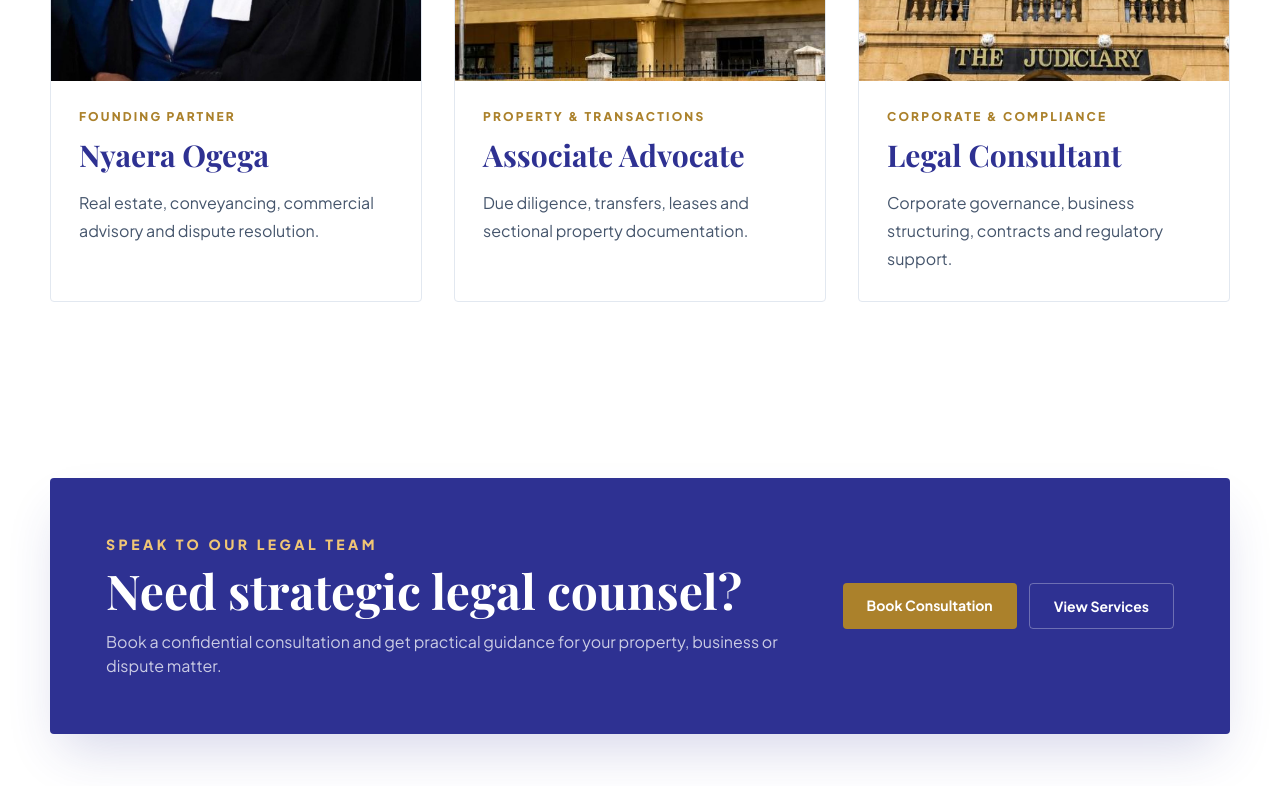
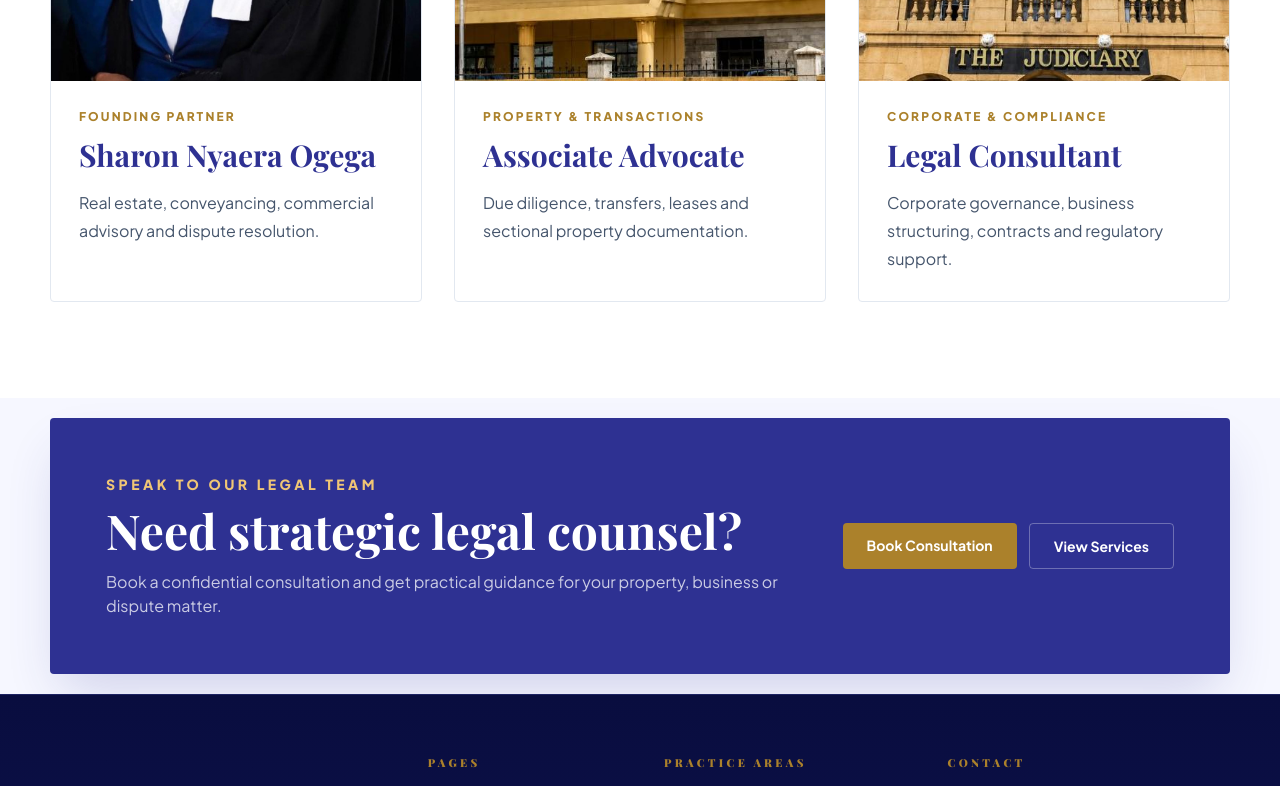
Before and after one commit to chawelson/nyaera-ogega-law, a Next.js app: page /team in a window 1280 px wide. Shown: the part 1180-1966 px from the top of the page. Built offline with nearby package versions, Linux system fonts and the light colour scheme; a web font is replaced by a local one.

Commit message:
Updates to footer& pages

```diff
--- a/src/app/contact/page.tsx
+++ b/src/app/contact/page.tsx
@@ -118,7 +118,7 @@ export default function ContactPage() {
         <div className="absolute inset-0 flex flex-col items-center justify-center text-center">
           <div className="rounded-2xl bg-white/10 p-8 backdrop-blur-md border border-white/20">
             <h2 className="font-display text-2xl font-bold text-white">Nyaera Ogega & Co.</h2>
-            <p className="mt-1 text-white/70">Nairobi Headquarters</p>
+            <p className="mt-1 text-white/70">Shelter Afrique Building, Nairobi</p>
             <div className="mt-6 flex flex-col items-center">
               <div className="flex h-12 w-12 animate-bounce items-center justify-center rounded-full bg-[#ab812b] text-white shadow-lg">
                 <MapPin size={24} />
--- a/src/components/cta.tsx
+++ b/src/components/cta.tsx
@@ -2,7 +2,7 @@ import Link from 'next/link';
 
 export function CTA() {
   return (
-    <section className="bg-white py-14 md:py-20">
+    <section className="bg-[#f6f7ff] py-14 md:py-5">
       <div className="site-container overflow-hidden rounded bg-[#2e3192] p-6 text-white shadow-2xl shadow-[#2e3192]/20 sm:p-10 md:p-14">
         <div className="grid gap-8 md:grid-cols-[1.3fr_.7fr] md:items-center">
           <div>
--- a/src/lib/site-data.ts
+++ b/src/lib/site-data.ts
@@ -86,7 +86,7 @@ export const practiceAreas = [
 ];
 
 export const teamMembers = [
-  { name: 'Nyaera Ogega', role: 'Founding Partner', focus: 'Real estate, conveyancing, commercial advisory and dispute resolution.', image: images.founder },
+  { name: 'Sharon Nyaera Ogega', role: 'Founding Partner', focus: 'Real estate, conveyancing, commercial advisory and dispute resolution.', image: images.founder },
   { name: 'Associate Advocate', role: 'Property & Transactions', focus: 'Due diligence, transfers, leases and sectional property documentation.', image: images.milicourts },
   { name: 'Legal Consultant', role: 'Corporate & Compliance', focus: 'Corporate governance, business structuring, contracts and regulatory support.', image: images.judiciaryke },
 ];
```
